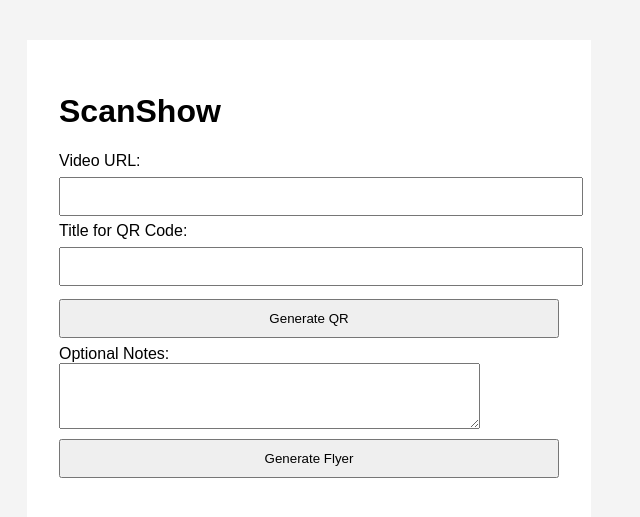
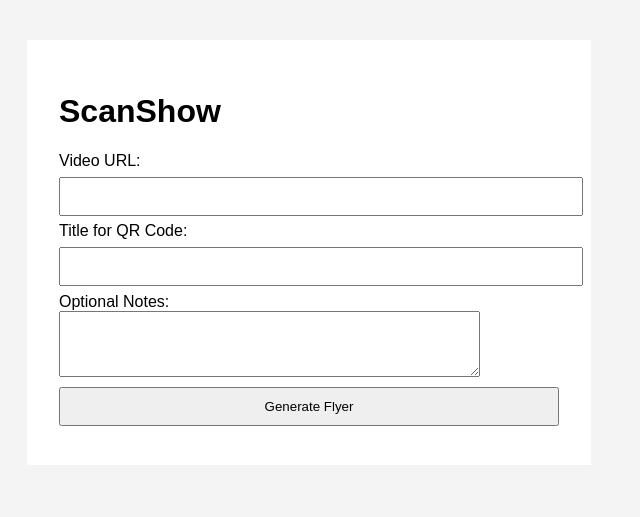
Before and after one commit to Couchtr26/ScanShow, a Flask app: page / in a window 1280 px wide. Shown: the top 517 px of the page, without its empty margins (331-971 px from the left). Run offline with Flask 3, Linux system fonts and the light colour scheme.

Commit message:
Code giving issues
Trying to bug fix this version

```diff
--- a/ScanShow.py
+++ b/ScanShow.py
@@ -5,9 +5,11 @@ from datetime import datetime
 from reportlab.lib.pagesizes import A4
 from reportlab.pdfgen import canvas
 import sys
-from flask import Flask, render_template
 
 app = Flask(__name__, template_folder='templates', static_folder='static')
+
+app = Flask(__name__, template_folder='templates', static_folder='static')
+os.makedirs('generated_qrs', exist_ok=True)
 
 # If running from PyInstaller .exe bundle
 if getattr(sys, 'frozen', False):
@@ -53,5 +55,4 @@ def generate_qr():
 if __name__ == '__main__':
     import webbrowser
     webbrowser.open('http://127.0.0.1:5000')
-    os.makedirs('generated_qrs', exist_ok=True)
     app.run(debug=True)
--- a/templates/index.html
+++ b/templates/index.html
@@ -12,7 +12,6 @@
             <input type="text" name="video_url" required><br>
             <label>Title for QR Code:</label><br>
             <input type="text" name="title" required><br>
-            <button type="submit">Generate QR</button>
             <label>Optional Notes:</label><br>
             <textarea name="notes" rows="4" cols="50"></textarea><br>
             <button type="submit">Generate Flyer</button>
```
Also changed, not shown: 1 other file.
